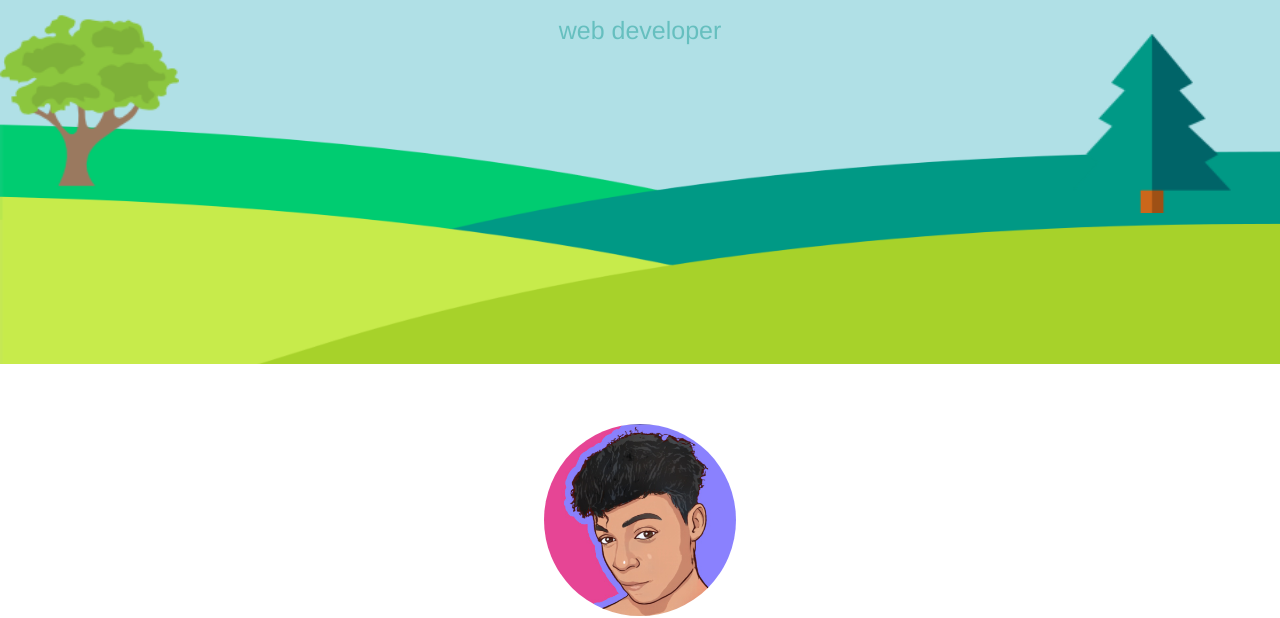
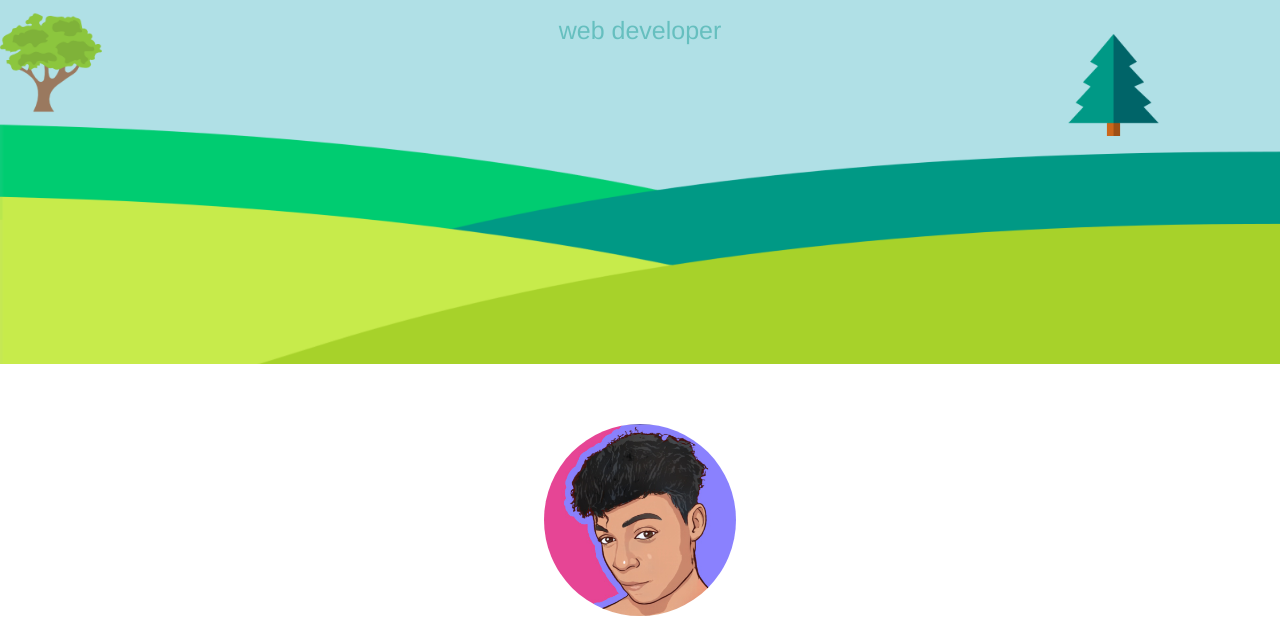
Before and after one commit to user-daxe/john, a plain HTML site: page index.html in a window 1280 px wide. Shown: the part 196-814 px from the top of the page. Drawn offline with nearby package versions, Linux system fonts and the light colour scheme.

Commit message:
Update styles.css

```diff
--- a/css/styles.css
+++ b/css/styles.css
@@ -115,14 +115,14 @@ background-color: black;
 .tree1 {
   position: absolute;
   top: 37%;
-  width: 14%;
+  width: 8%;
 }
 
 .tree {
   position: absolute;
   top: 41%;
   left: 83%;
-  width: 14%;
+  width: 8%;
 }
 
 /***********************************ALL HEADINGS*******************************/
```
